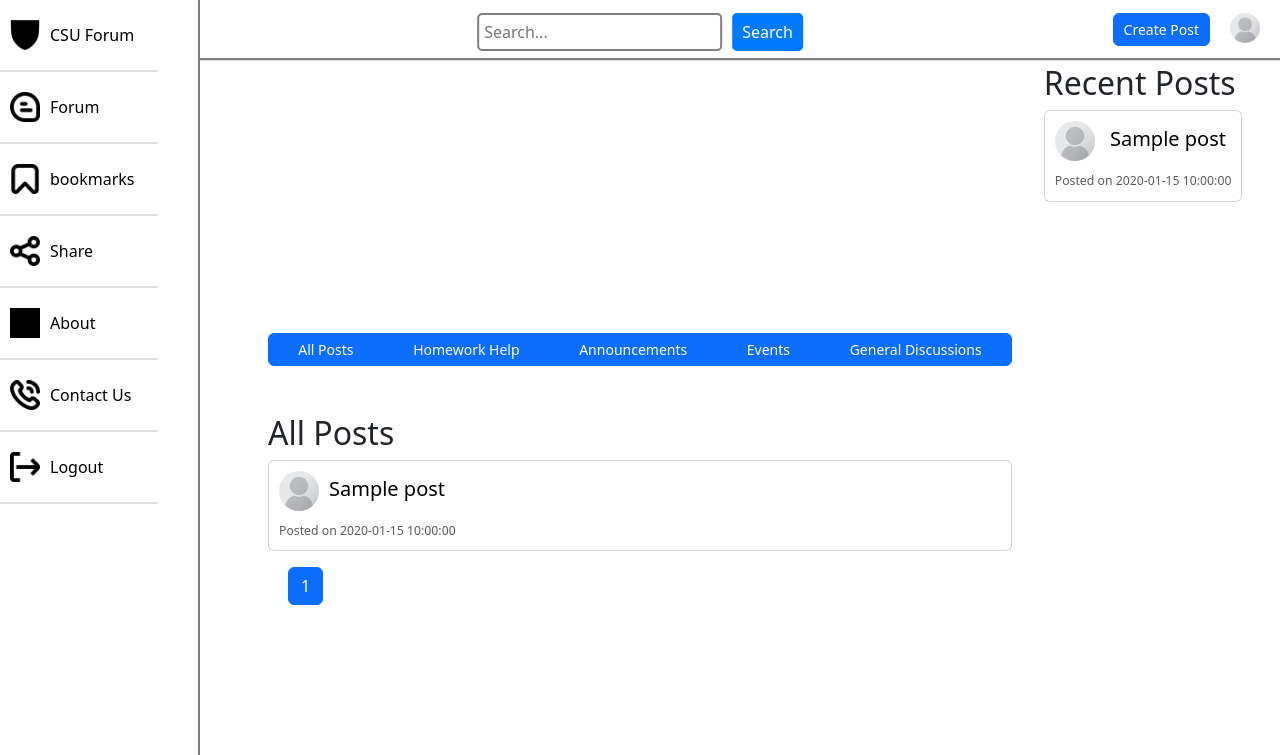
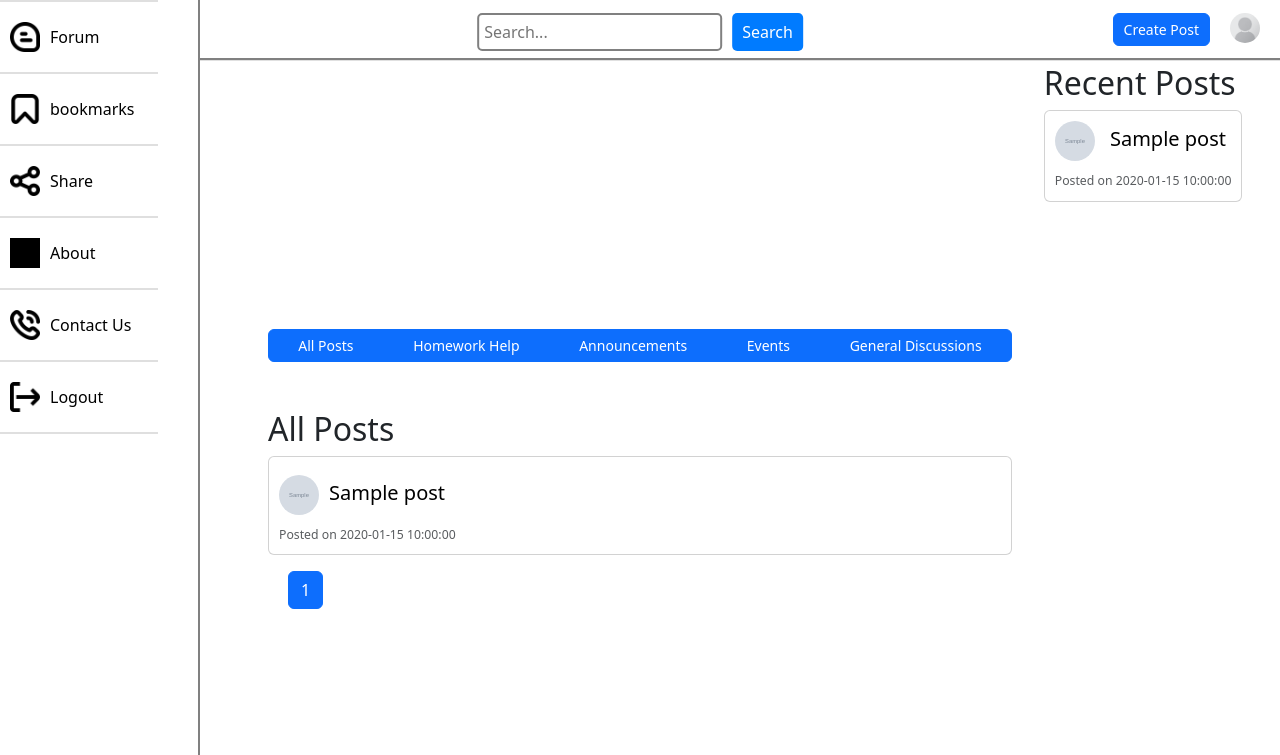
Before and after one commit to johndoniego/school-forum, a PHP site: page /forum.php in a window 1280 px wide. Shown: the top 755 px of the page. Run offline with PHP 8.4, Linux system fonts and the light colour scheme; tables that the repository leaves empty hold one stand-in row (values such as "Sample post"); grey boxes marked "Sample" are stand-in pictures; some libraries are stand-ins or nearby versions; grey boxes are pictures that could not be loaded.

Commit message:
updated: User Profile, Edit-user.php, sidebar.php and forum.php

```diff
--- a/commons/sidebar.php
+++ b/commons/sidebar.php
@@ -1,8 +1,6 @@
 <link rel="stylesheet" href="css/sidebar.css">
 <div class="sidebar">
     <ul>
-        <li><a href="home.php"><i class="fas fa-home"><img src="images/csulogo.png" alt="Home" class="icon"></i><span
-                    class="link-text">CSU Forum</span></a></li>
         <hr>
         <li><a href="forum.php"><i class="fas fa-comments"><img src="assets/img/comment.png" alt="Home"
                         class="icon"></i><span class="link-text">Forum</span></a></li>
--- a/forum.php
+++ b/forum.php
@@ -6,7 +6,7 @@ $page = isset($_GET['page']) ? (int)$_GET['page'] : 1;
 $perPage = 10;
 $offset = ($page - 1) * $perPage;
 
-$sql = "SELECT PostID, Title, Content, ImagePath, CreationDate FROM Posts ORDER BY CreationDate DESC LIMIT :perPage OFFSET :offset";
+$sql = "SELECT Posts.PostID, Posts.Title, Posts.Content, Posts.ImagePath, Posts.CreationDate, Users.ProfilePicture FROM Posts JOIN Users ON Posts.UserID = Users.UserID ORDER BY Posts.CreationDate DESC LIMIT :perPage OFFSET :offset";
 $stmt = $conn->prepare($sql);
 $stmt->bindParam(':perPage', $perPage, PDO::PARAM_INT);
 $stmt->bindParam(':offset', $offset, PDO::PARAM_INT);
@@ -20,7 +20,7 @@ $totalPosts = $totalRow['total'];
 $totalPages = ceil($totalPosts / $perPage);
 
 function fetchLimitedRecentPosts($conn, $limit = 5) {
-    $sql = "SELECT PostID, Title, Content, ImagePath, CreationDate FROM Posts ORDER BY CreationDate DESC LIMIT :limit";
+    $sql = "SELECT Posts.PostID, Posts.Title, Posts.Content, Posts.ImagePath, Posts.CreationDate, Users.ProfilePicture FROM Posts JOIN Users ON Posts.UserID = Users.UserID ORDER BY Posts.CreationDate DESC LIMIT :limit";
     $stmt = $conn->prepare($sql);
     $stmt->bindParam(':limit', $limit, PDO::PARAM_INT);
     $stmt->execute();
@@ -115,7 +115,8 @@ function fetchLimitedRecentPosts($conn, $limit = 5) {
                 <div class="card-body posts">
 
                     <!-- Post Title -->
-                    <h5 class="card-title"><img src="assets/img/placeholder.png" alt="User Image" class="user-img"><a
+                    <h5 class="card-title"><h5 class="card-title">
+                        <img src="uploads/user/<?php echo $post['ProfilePicture']; ?>" alt="User Image" class="user-img"><a
                             class="post-title" href="post-details.php?id=<?= $post['PostID'] ?? "null" ?>"><?php
                               $title = $post['Title'] ?? 'No Title';
                                  echo mb_substr($title, 0, 69);
@@ -149,7 +150,7 @@ function fetchLimitedRecentPosts($conn, $limit = 5) {
                 <div class="card mb-3">
                     <div class="card-body posts">
                         <h5 class="card-title">
-                            <img src="assets/img/placeholder.png" alt="User Image" class="user-img">
+                        <img src="uploads/user/<?php echo $post['ProfilePicture']; ?>" alt="User Image" class="user-img">
                             <a class="post-title" href=""><?php
                               $title = $post['Title'] ?? 'No Title';
                                  echo mb_substr($title, 0, 14);
```
Also changed, not shown: actions/edit-user.php (+11 -5 lines), post-details.php (+6 -3 lines), uploads/user/1db657ded7dc6bd95a97f61f9adeb2a9.jpg (added), uploads/user/ae7f5f9d03bb83a9f1bb2b7819cc472b_5445609466337919273.png (added).
